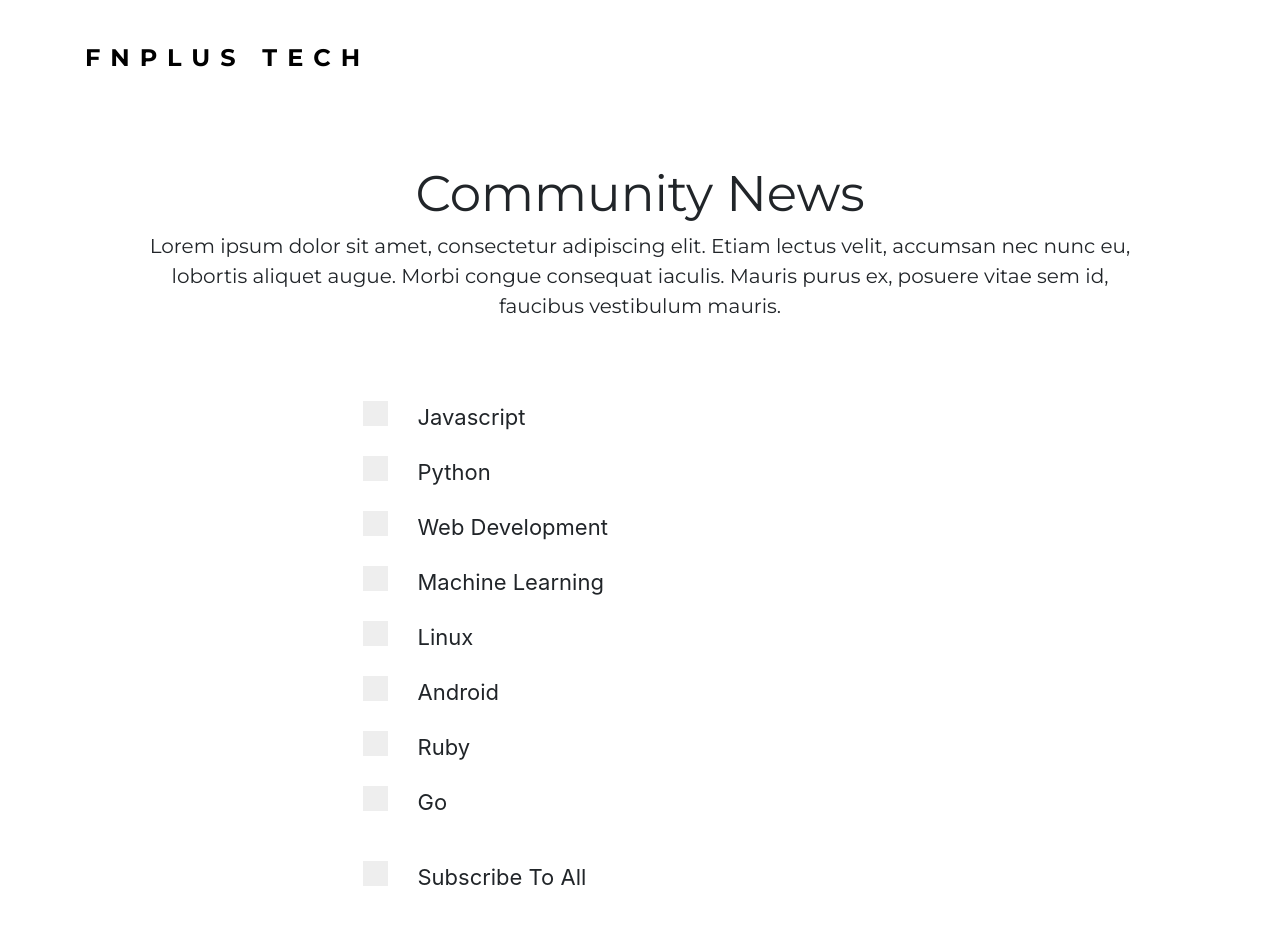
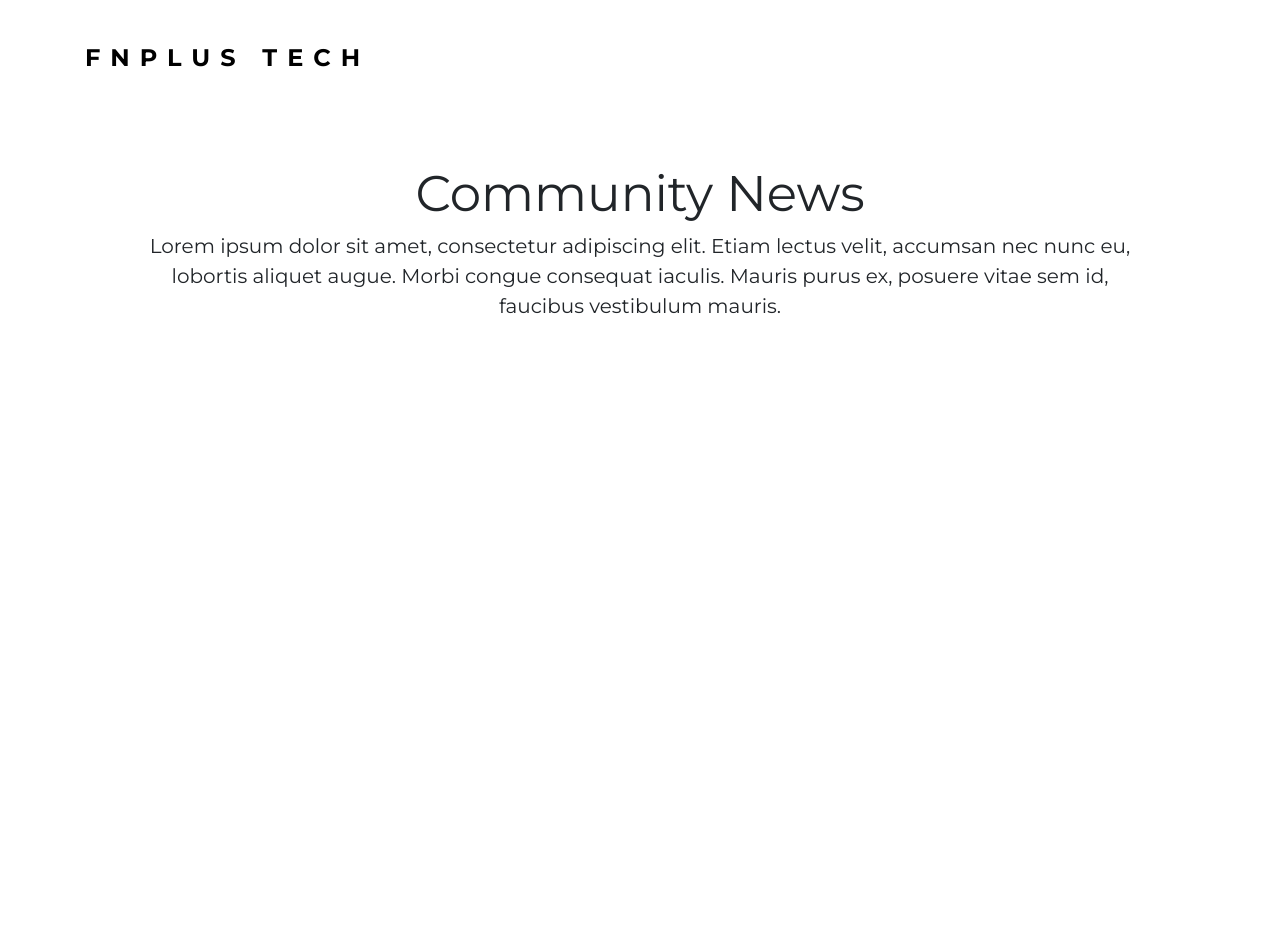
Before and after one commit to fnplus/news-app, a React (Create React App) app: page / in a window 1280 px wide. Shown: the top 932 px of the page. After the commit the page ends 800 px from the top, so only its background shows below. Built offline with nearby package versions, Linux system fonts and the light colour scheme.

Commit message:
Removed Choices List

```diff
--- a/package.json
+++ b/package.json
@@ -6,9 +6,12 @@
   "dependencies": {
     "gh-pages": "^2.0.1",
     "react": "^16.7.0",
+    "react-dnd": "^7.0.2",
+    "react-dnd-html5-backend": "^7.0.2",
     "react-dom": "^16.7.0",
     "react-router-dom": "^4.3.1",
-    "react-scripts": "2.1.3"
+    "react-scripts": "2.1.3",
+    "react-tag-input": "^6.2.1"
   },
   "scripts": {
     "start": "react-scripts start",
--- a/src/App.js
+++ b/src/App.js
@@ -1,77 +1,12 @@
 import React, { Component } from 'react';
 import Header from './components/Header';
-import SignUp from './components/SignUp/Signup';
 import DetailHeader from './components/SignUp/DetailHeader';
 
 class App extends Component {
 
   state = {
-    choices: [
-      {
-        id: 1,
-        tag: 'Javascript',
-        checked: false
-      },
-      {
-        id: 2,
-        tag: 'Python',
-        checked: false
-      },
-      {
-        id: 3,
-        tag: 'Web Development',
-        checked: false
-      },
-      {
-        id: 4,
-        tag: 'Machine Learning',
-        checked: false
-      },
-      {
-        id: 5,
-        tag: 'Linux',
-        checked: false
-      },
-      {
-        id: 6,
-        tag: 'Android',
-        checked: false
-      },
-      {
-        id: 7,
-        tag: 'Ruby',
-        checked: false
-      },
-      {
-        id: 8,
-        tag: 'Go',
-        checked: false
-      },
-    ],
-    subscribeToAll: false
+
   }
-
-  setChecked = (id) => {
-    this.setState({
-      choices: this.state.choices.map(choice => {
-        if (choice.id === id) {
-          choice.checked = !choice.checked
-        }
-        return choice;
-      }),
-      subscribeToAll: false
-    });
-  }
-
-  setSubscribeAll = () => {
-    this.setState({
-      subscribeToAll: !this.state.subscribeToAll,
-      choices: this.state.choices.map(choice => {
-        choice.checked = !this.state.subscribeToAll;
-        return choice;
-      })
-    })
-  };
 
 
   render() {
@@ -80,10 +15,8 @@ class App extends Component {
         <Header />
 
         <DetailHeader />
-        <SignUp choices={this.state.choices} subscribeToAll={this.state.subscribeToAll} setSubscribeAll={this.setSubscribeAll} setChecked={this.setChecked} />
-        )}
 
-        </React.Fragment>
+      </React.Fragment>
 
     );
   }
--- a/src/components/SignUp/Choices.js
+++ /dev/null
@@ -1,32 +0,0 @@
-import React, { Component } from 'react';
-import './css/Choices.css';
-
-class Choices extends Component {
-
-    render() {
-        return (
-            <div className="choices-main">
-                {this.props.choices.map((choice) => (
-                    <div key={choice.id} className="choice-option">
-                        <label className="choices-container">
-                            <input type="checkbox" checked={choice.checked} onChange={this.props.setChecked.bind(this, choice.id)} />
-                            <div className="choice-letter">{choice.tag}</div>
-                            <span className="checkmark"></span>
-                        </label>
-                    </div>
-                ))}
-
-                <div style={{ paddingTop: '20px' }}>
-                    <label className="choices-container">
-                        <input type="checkbox" checked={this.props.subscribeToAll} onChange={this.props.setSubscribeAll} />
-                        <div className="choice-letter">Subscribe To All</div>
-                        <span className="checkmark"></span>
-                    </label>
-                </div>
-            </div>
-        );
-    }
-}
-
-
-export default Choices;
--- a/src/components/SignUp/Signup.js
+++ /dev/null
@@ -1,31 +0,0 @@
-import React, { Component } from 'react';
-import './css/Signup.css';
-import Choices from './Choices';
-
-class Signup extends Component {
-
-    render() {
-        return (
-            <React.Fragment>
-                <div className="container" style={{ paddingTop: "30px", paddingBottom: "40px" }}>
-                    <div className="row">
-                        <div className="col-md-12">
-                            <Choices choices={this.props.choices} subscribeToAll={this.props.subscribeToAll}
-                                setSubscribeAll={this.props.setSubscribeAll} setChecked={this.props.setChecked} />
-                            <form className="signup-form">
-                                <input
-                                    type="submit"
-                                    value="Sign Me Up"
-                                    className="signup-submitButton"
-                                />
-                            </form>
-                        </div>
-                    </div>
-                </div>
-            </React.Fragment>
-        );
-
-    }
-}
-
-export default Signup;
--- a/src/components/SignUp/css/Choices.css
+++ /dev/null
@@ -1,75 +0,0 @@
-.choices-main{
-    width: 50%;
-    margin: auto;
-    margin-bottom: 40px;
-}
-
-.choice-option{
-    width: 50%;
-    /* margin: auto; */
-    padding-bottom: 10px;
-}
-
-.choice-letter{
-    padding-left: 20px;
-}
-
-.choices-container {
-  display: block;
-  position: relative;
-  padding-left: 35px;
-  margin-bottom: 12px;
-  cursor: pointer;
-  font-size: 22px;
-  -webkit-user-select: none;
-  -moz-user-select: none;
-  -ms-user-select: none;
-  user-select: none;
-}
-
-.choices-container input {
-  position: absolute;
-  opacity: 0;
-  cursor: pointer;
-  height: 0;
-  width: 0;
-}
-
-.checkmark {
-  position: absolute;
-  top: 0;
-  left: 0;
-  height: 25px;
-  width: 25px;
-  background-color: #eee;
-}
-
-.choices-container:hover input ~ .checkmark {
-  background-color: #ccc;
-}
-
-.choices-container input:checked ~ .checkmark {
-  background-color: #333;
-}
-
-.checkmark:after {
-  content: "";
-  position: absolute;
-  display: none;
-}
-
-.choices-container input:checked ~ .checkmark:after {
-  display: block;
-}
-
-.choices-container .checkmark:after {
-  left: 10px;
-  top: 5px;
-  width: 5px;
-  height: 12px;
-  border: solid white;
-  border-width: 0 3px 3px 0;
-  -webkit-transform: rotate(45deg);
-  -ms-transform: rotate(45deg);
-  transform: rotate(45deg);
-}
--- a/src/components/SignUp/css/Signup.css
+++ /dev/null
@@ -1,23 +0,0 @@
-.signup-form {
-    width: 50%;
-    margin: auto;
-    margin-bottom: 40px;
-}
-
-.signup-submitButton {
-    font-family: 'Montserrat', sans-serif;
-    color: White;
-    background-color: #333;
-    border: none;
-}
-
-.signup-submitButton:hover {
-    outline: 0;
-}
-
-@media only screen and (max-width: 768px) {
-  .signup-form{
-      width: 100%;
-      margin: none;
-  }
-}
```
Also changed, not shown: 1 other file (tests, documents, lock files or other folders).
